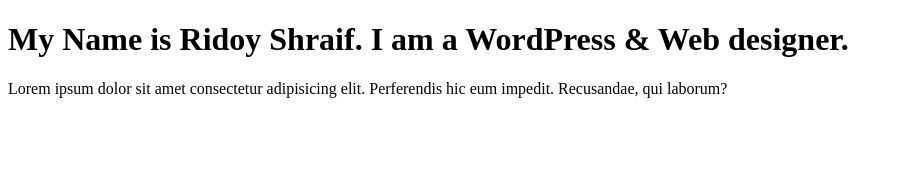
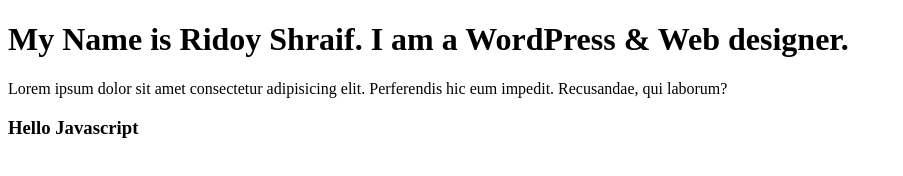
Before and after one commit to WDRidoy11/practice-file, a plain HTML site: page index.html in a window 1280 px wide. Shown: the whole page, without its empty margins (0-903 px from the left). Drawn offline with Linux system fonts and the light colour scheme.

Commit message:
some text

```diff
--- a/index.html
+++ b/index.html
@@ -12,6 +12,7 @@
 <body>
     <h1>My Name is Ridoy Shraif. I am a WordPress & Web designer.</h1>
     <p>Lorem ipsum dolor sit amet consectetur adipisicing elit. Perferendis hic eum impedit. Recusandae, qui laborum?</p>
+    <h3>Hello Javascript</h3>
 </body>
 
 </html>
```
